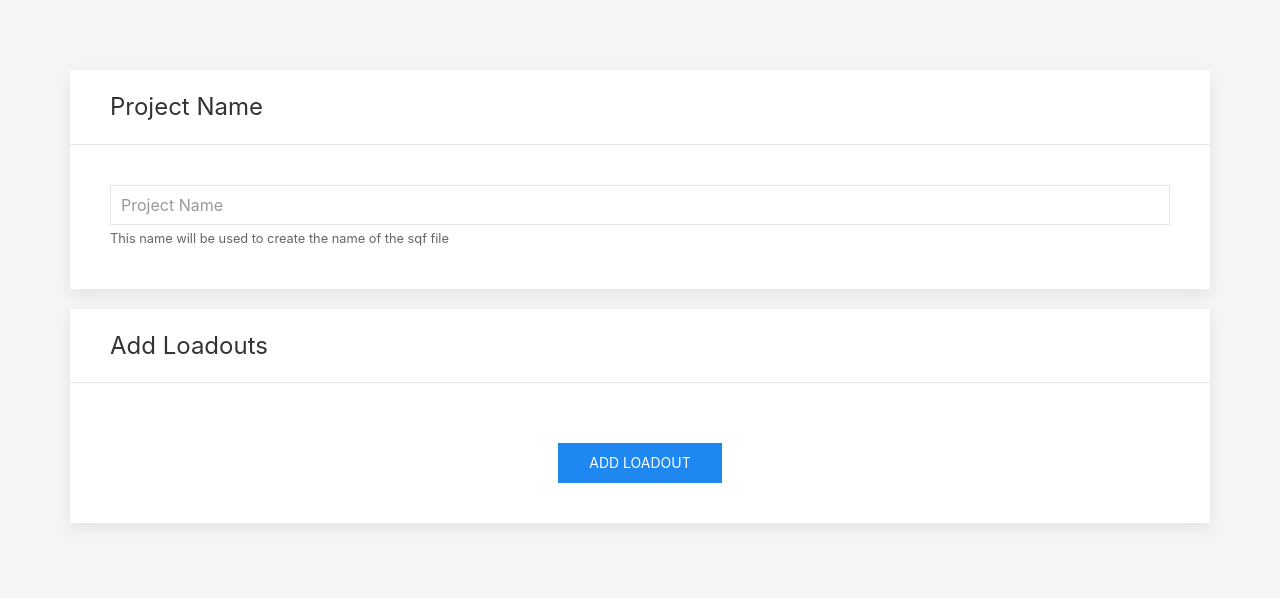
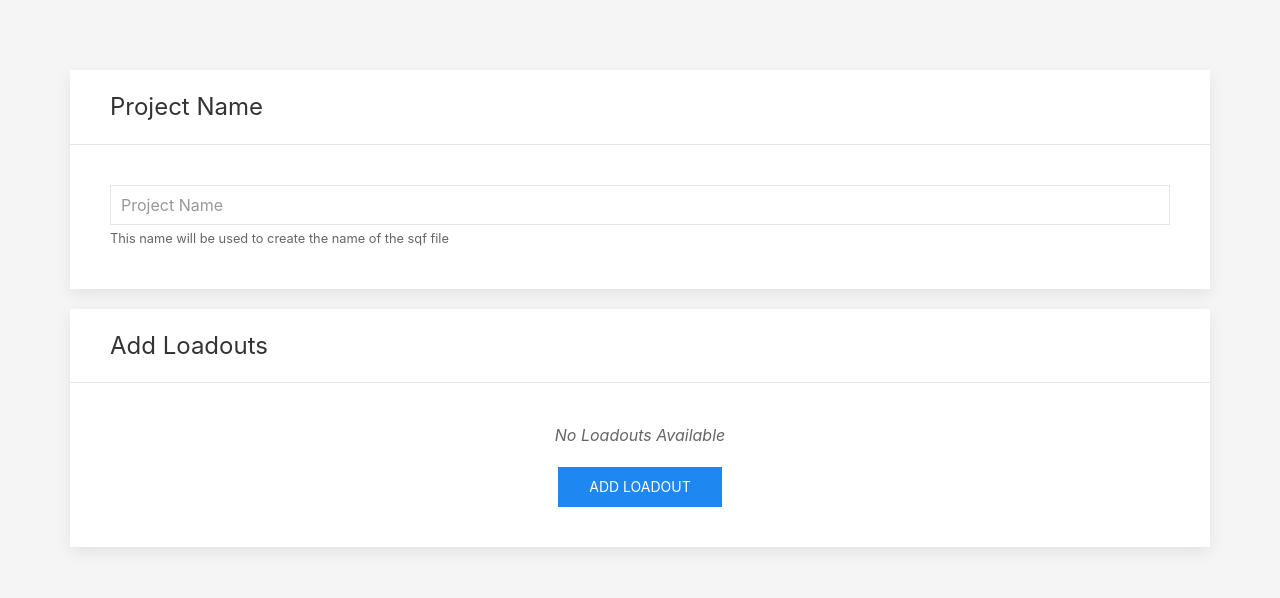
Before and after one commit to aliensteak/loadout-picker, a React (Create React App) app: page / in a window 1280 px wide. Shown: the top 598 px of the page. Built offline with nearby package versions, Linux system fonts and the light colour scheme.

Commit message:
added message for no loadout

```diff
--- a/src/components/AddLoadout.js
+++ b/src/components/AddLoadout.js
@@ -64,7 +64,13 @@ class AddLoadout extends React.Component {
           </div>
         </div>
         <div className='uk-card-body'>
-          <div>{this.state.loadouts}</div>
+          {this.state.loadouts.length === 0 ? (
+            <div className="uk-text-center">
+              <i>No Loadouts Available</i>
+            </div>
+          ) : (
+            <div>{this.state.loadouts}</div>
+          )}
 
           <div className='uk-margin uk-text-center'>
             <button
```
Also changed, not shown: 1 other file (tests, documents, lock files or other folders).
